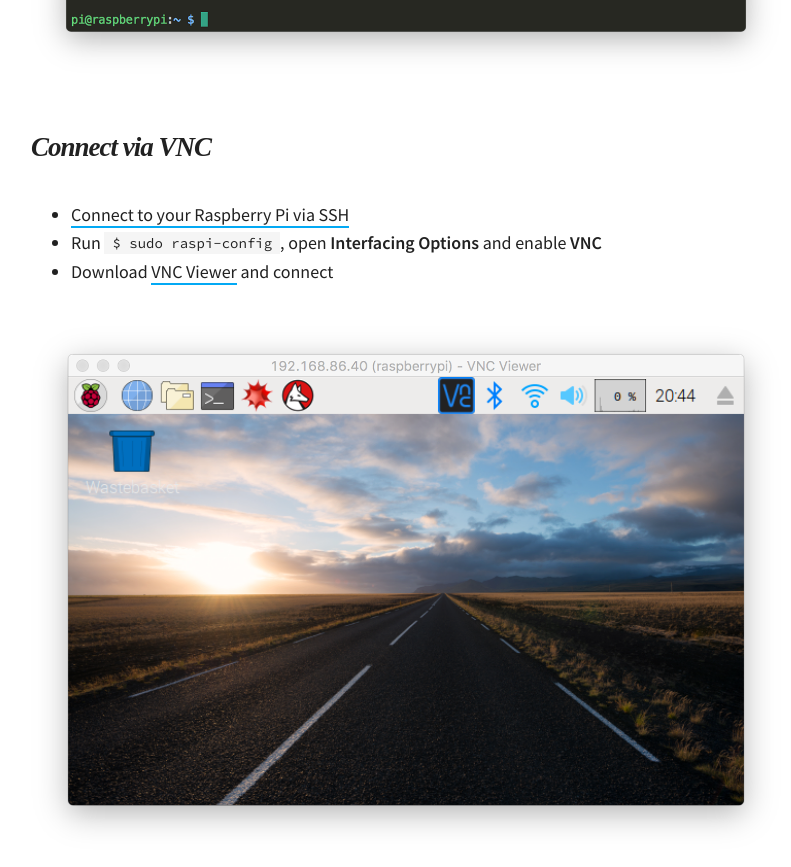
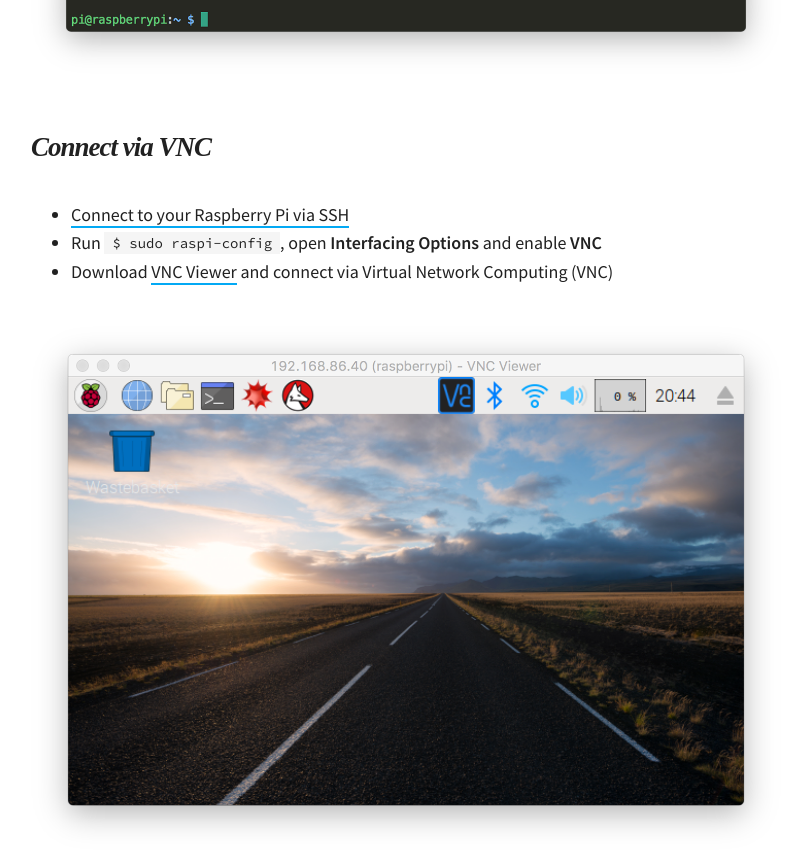
Before and after one commit to martinbuberl/martinbuberl.github.io, a Jekyll site: the page built from _posts/2018-02-07-setup-headless-raspberry-pi.md, in a window 1280 px wide and 900 px high, scrolled down 2183 px. Shown: the top 867 px of the window, without its empty margins (234-1025 px from the left). Built offline with Jekyll 4.4.1, drawn with Linux system fonts in a browser that asks for light colours; nearby versions of some CDN libraries; some web fonts are replaced.

Commit message:
Added more info

```diff
--- a/_posts/2018-02-07-setup-headless-raspberry-pi.md
+++ b/_posts/2018-02-07-setup-headless-raspberry-pi.md
@@ -43,7 +43,7 @@ network={
 
 - [Connect to your Raspberry Pi via SSH](#connect-via-ssh)
 - Run `$ sudo raspi-config`, open **Interfacing Options** and enable **VNC**
-- Download [VNC Viewer](https://www.realvnc.com/en/connect/download/viewer/) and connect
+- Download [VNC Viewer](https://www.realvnc.com/en/connect/download/viewer/) and connect via Virtual Network Computing (VNC)
 
 <img src="{{ site.url }}/content/img/setup-headless-raspberry-pi-03.png" />
 
```
